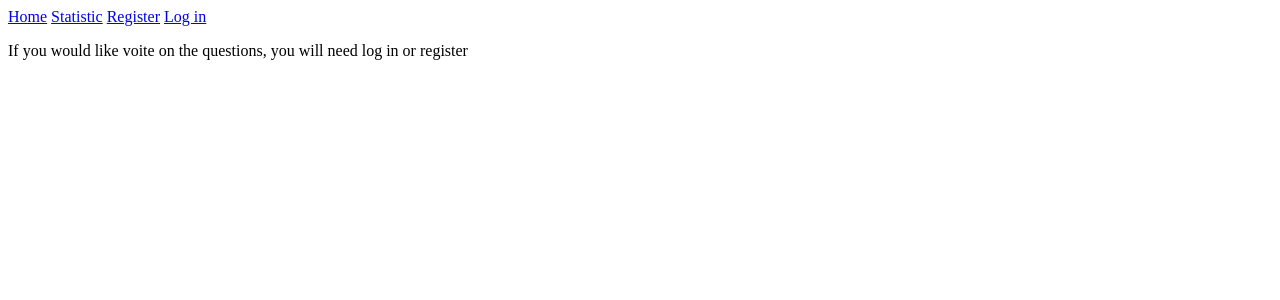
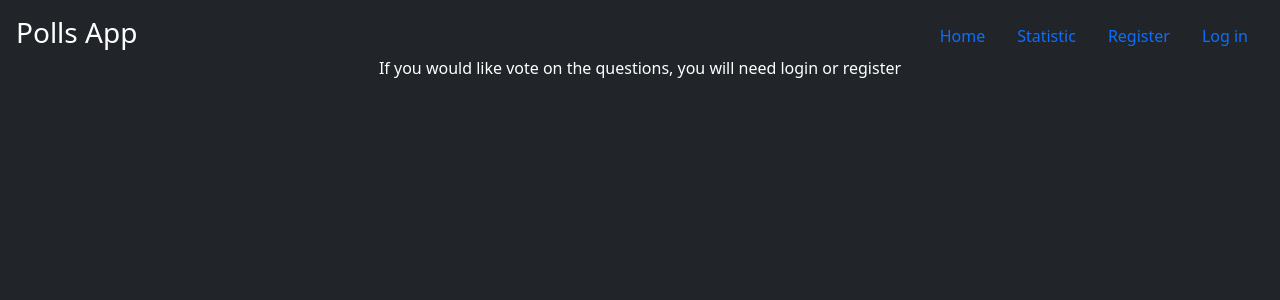
Before and after one commit to Krasnovskii/polls_webapp_django, a Django app: page / in a window 1280 px wide. Shown: the top 300 px of the page. Run offline with Django 3.2, Linux system fonts and the light colour scheme; some libraries are stand-ins or nearby versions.

Commit message:
webapp v5

```diff
--- a/polls/templates/polls/base.html
+++ b/polls/templates/polls/base.html
@@ -1,31 +1,47 @@
 
 <!doctype html>
+{% load bootstrap5 %}
 <html lang="en">
-{% load bootstrap5 %}
 <head>
     <meta charset="UTF-8">
     <meta name="viewport"
           content="width=device-width, user-scalable=no, initial-scale=1.0, maximum-scale=1.0, minimum-scale=1.0">
     <title>Polls</title>
+{% bootstrap_css %}
+{% bootstrap_javascript %}
+</head>
 
-</head>
-<a href="/">Home</a>
-<a href="/statistic/">Statistic</a>
+<body class="d-flex h-100 text-center text-white bg-dark">
 
-{% if user.is_authenticated %}
-    Hello, {{ user.username }}
-<a href="{% url 'users:logout' %}">Log out</a>
-{% else %}
-<a href="{% url 'users:register' %}">Register</a>
-<a href="{% url 'users:login' %}">Log in</a>
-{% endif %}
+<div class="cover-container d-flex w-100 h-100 p-3 mx-auto flex-column">
+  <header class="mb-auto">
+    <div>
+      <h3 class="float-md-start mb-0">Polls App</h3>
+      <nav class="nav nav-masthead justify-content-center float-md-end">
+        <a class="nav-link active" aria-current="page" href="/">Home</a>
+        <a class="nav-link" href="/statistic">Statistic</a>
+
+        {% if user.is_authenticated %}
+                Hello, {{ user.username }}
+            <a class="nav-link" href="{% url 'users:logout' %}">Log out</a>
+            {% else %}
+            <a class="nav-link" href="{% url 'users:register' %}">Register</a>
+            <a class="nav-link" href="{% url 'users:login' %}">Log in</a>
+        {% endif %}
+      </nav>
+    </div>
+  </header>
+
+<div>
+    {% block content %}
+    {% endblock content %}
+</div>
 
 
-<body>
-<div>
-    {% block content %}{% endblock content %}
 </div>
 
 
 </body>
+
+
 </html>
--- a/polls/templates/polls/index.html
+++ b/polls/templates/polls/index.html
@@ -3,22 +3,34 @@
 
 
 {% block content %}
-<link rel="stylesheet" type="text/css" href="{% static 'polls/style.css' %}">
 
 {% if user.is_authenticated %}
+<div class="my-3 p-3">
+    <h6 class="border-bottom pb-2 mb-0">Questions:</h6>
+    {% if latest_question_list %}
+    <div class="d-flex text-muted pt-3">
 
-    {% if latest_question_list %}
         <ul>
             {% for question in latest_question_list %}
             <li>
-                <a href="{% url 'polls:detail' question.id %}">{{ question.question_text }}</a>
+                <p>
+                    <a class="pb-3 mb-0 text-white small lh-sm border-bottom " href="{% url 'polls:detail' question.id %}">{{ question.question_text }}</a>
+                </p>
             </li>
             {% endfor %}
         </ul>
+    </div>
     {% else %}
-        <p>No polls are avalible</p>
+        <p>No polls are available</p>
     {% endif%}
 {% else %}
-<p>If you would like voite on the questions, you will need log in or register</p>
+
+         <div class="position-absolute bottom-50 end-50"></div>
+            <p>If you would like vote on the questions, you will need login or register</p>
+        </div>
+
 {% endif%}
-{% endblock content%}
+
+
+ </div>
+{% endblock content %}
--- a/polls/views.py
+++ b/polls/views.py
@@ -1,7 +1,7 @@
 from django.shortcuts import render, get_object_or_404
-from django.http import HttpResponseRedirect
+from django.http import HttpResponseRedirect, request
 from django.urls import reverse
-from .models import Question, Choice
+from .models import Question, Choice, UserProfile, User, Answer
 from django.views import generic
 from django.utils import timezone
 
@@ -15,9 +15,26 @@ class IndexView(generic.ListView):
         Return the last five published questions (not including those set to be
         published in the future).
         """
-        return Question.objects.filter(
-            pub_date__lte=timezone.now()
-        ).order_by('-pub_date')[:5]
+        return Question.objects.filter(pub_date__lte=timezone.now()).order_by('-pub_date')[:5]
+
+    # Пытаюсь вставить отбор по дате и по юзеру, но получаю огромное количество ошибок....
+    # def latest_question_list():
+    #
+    #     context = {}
+    #     # Get user profile
+    #     get_user = get_object_or_404(UserProfile, user=request.user)
+    #     # get all answers of user
+    #     user_answers = Answer.objects.all().filter(user=get_user)
+    #     # filter questions of pub date
+    #     questions = Question.objects.filter(pub_date__lte=timezone.now())
+    #     latest_question_list = []
+    #     for user in user_answers:
+    #         for question in questions:
+    #             if not user.id in questions:
+    #                 latest_question_list.append(question)
+    #     context['index'] = latest_question_list
+    #
+    #     return render(request, 'index.html', context)
 
 
 class DetailView(generic.DetailView):
```
Also changed, not shown: polls/models.py (+17 -0 lines), users/templates/registration/login.html (+18 -2 lines), users/templates/registration/register.html (+11 -7 lines), db.sqlite3, polls/migrations/0002_answer_userprofile.py (added).
